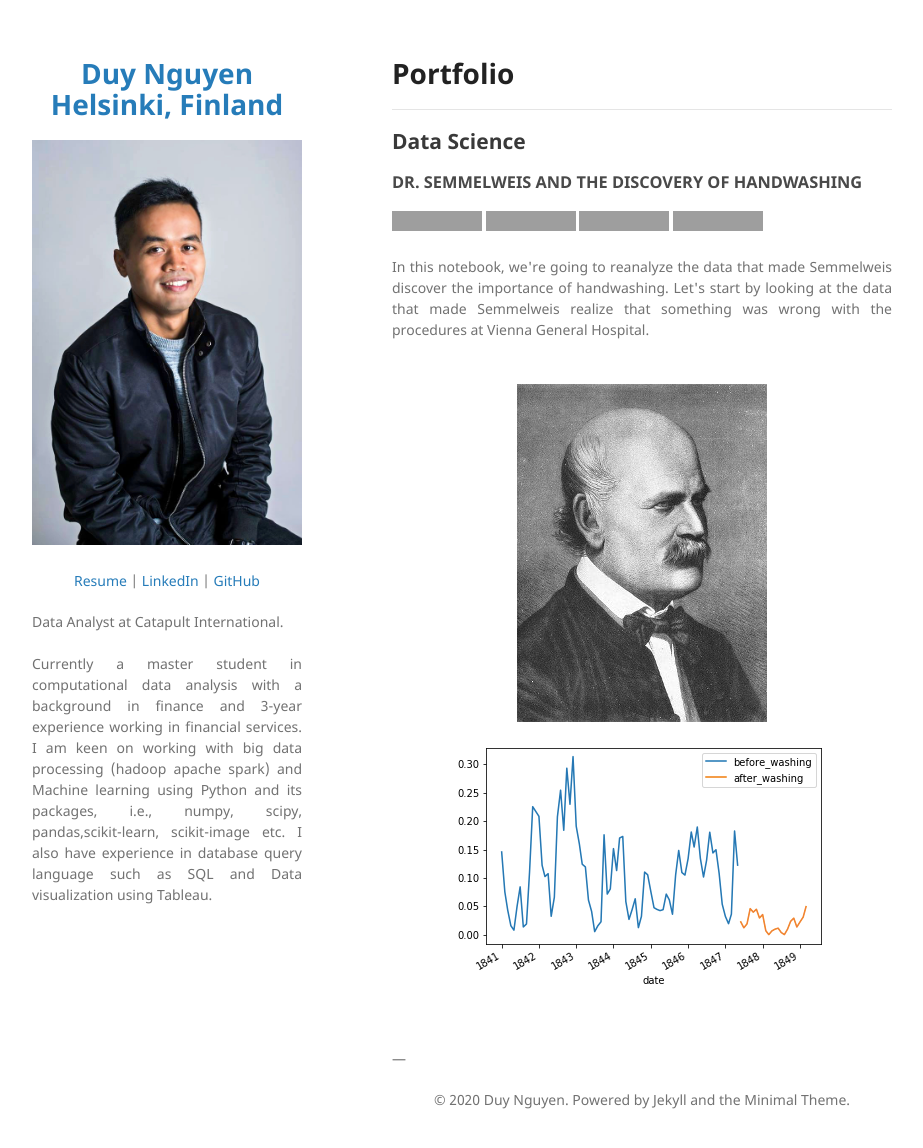
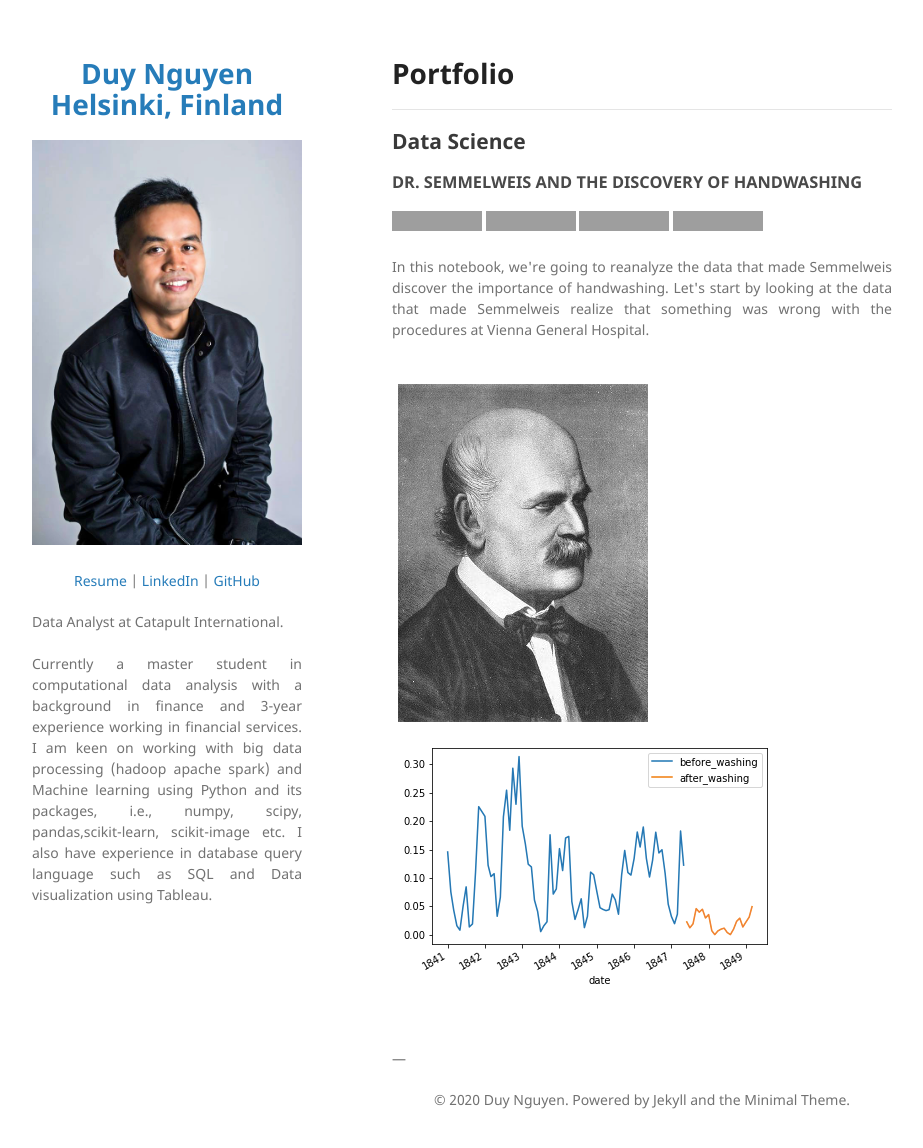
Before and after one commit to duy7590/duy7590.github.io, a Jekyll site: the page built from index.md, in a window 1280 px wide and 1160 px high. Shown: the top 1148 px of the window, without its empty margins (178-1101 px from the left). Built offline with Jekyll 4.4.1, drawn with Linux system fonts in a browser that asks for light colours; our own code applies the rules of GitHub Pages for plain Markdown files; grey boxes are pictures that could not be loaded.

Commit message:
Update index.md

```diff
--- a/index.md
+++ b/index.md
@@ -10,7 +10,8 @@
 
 <div style="text-align: justify">In this notebook, we're going to reanalyze the data that made Semmelweis discover the importance of handwashing. Let's start by looking at the data that made Semmelweis realize that something was wrong with the procedures at Vienna General Hospital.</div>
 <br>
-<center><img src="images/Semmelweis.png"/></center><center><img src="images/handwashing.png"/></center>
+<td><img src="images/Semmelweis.png"/></td>
+<td><img src="images/handwashing.png"/></td>
 <br>
 ---
 <center>© 2020 Duy Nguyen. Powered by Jekyll and the Minimal Theme.</center>
```
